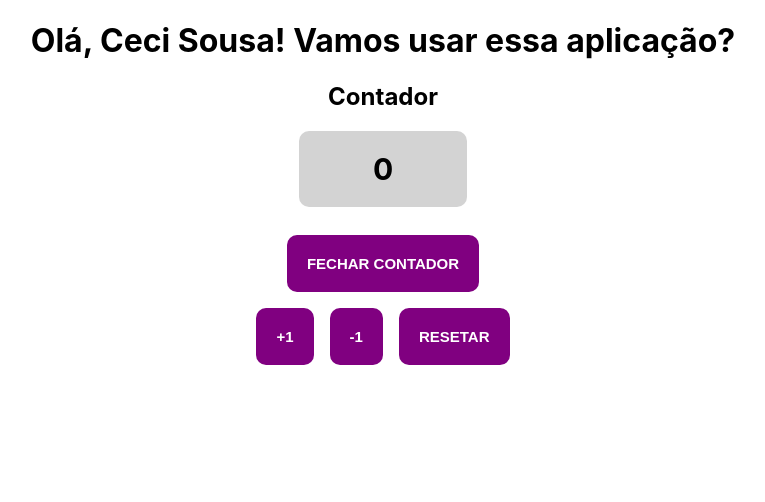
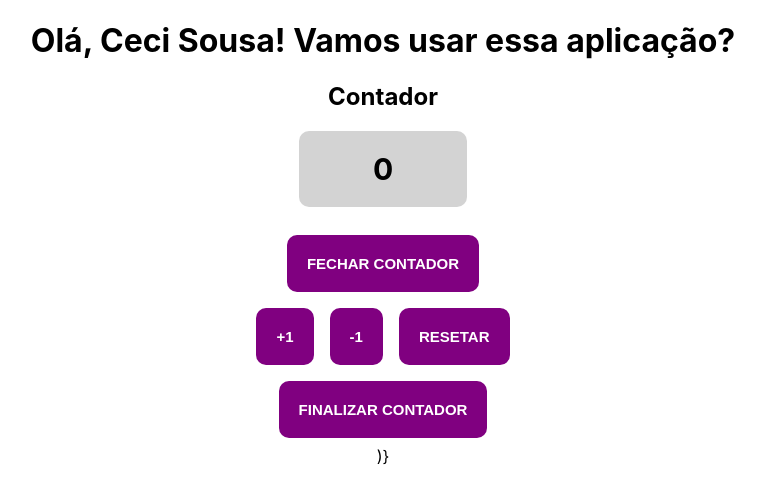
Before and after one commit to cecisousa/reprograma-react-I, a React (Create React App) app in the folder projeto-react-contador/: page / in a window 1280 px wide. Both pictures are taken after a click on the button "ABRIR CONTADOR". Shown: the top 502 px of the page, without its empty margins (257-1022 px from the left). Built offline with nearby package versions, Linux system fonts and the light colour scheme.

Commit message:
inicia componentização

```diff
--- a/projeto-react-contador/src/App.js
+++ b/projeto-react-contador/src/App.js
@@ -1,4 +1,5 @@
 import React from 'react';
+import Contador from './componentes/Contador'
 import './App.css';
 
 const dadosPessoais = {
@@ -7,98 +8,6 @@ const dadosPessoais = {
 }
 
 const saudacao = obj => `Olá, ${obj.nome} ${obj.sobrenome}!`;
-
-class Contador extends React.Component {
-  constructor(props) {
-    super(props);
-    this.state = {
-      contador: 0,
-      visibilidade: false,
-      desabilitado: false
-    }
-  }
-
-  adicionarUm = () => {
-    this.setState((prevState) => {
-      return {
-        contador: prevState.contador + 1
-      }
-    })
-  }
-
-  subtrairUm = () => {
-    this.setState((prevState) => {
-      return {
-        contador: prevState.contador - 1
-      }
-    })
-  }
-
-  resetarContador = () => {
-    this.setState(() => {
-      return {
-        contador: 0,
-        desabilitado: false
-      }
-    })
-  }
-
-  alternarVisibilidade = () => {
-    this.setState((prevState) => {
-      return {
-        visibilidade: !prevState.visibilidade
-      }
-    })
-  }
-
-  finalizarContador = () => {
-    this.setState(() => {
-      return {
-        desabilitado: true
-      }
-    })
-  }
-
-  // render() {
-  //   return (
-  //     <div>
-  //       <p className="resultado">{this.state.contador}</p>
-  //       <button className="botao" onClick={this.alternarVisibilidade}>{this.state.visibilidade === true ? "Fechar Contador" : "Abrir Contador"}</button>
-  //       {this.state.visibilidade === true ? (
-  //         <div>
-  //           <button className="botao" onClick={this.adicionarUm}>+1</button>
-  //           <button className="botao" onClick={this.subtrairUm}>-1</button>
-  //           <button className="botao" onClick={this.resetarContador}>Resetar</button>
-  //         </div>
-  //       ) : ""}
-  //     </div>
-  //   )
-  // }
-
-  // Outra forma de renderizar com operadores lógicos:
-
-  render() {
-    return (
-      <div>
-        <p className="resultado">{this.state.contador}</p>
-        <button className="botao" onClick={this.alternarVisibilidade}>{this.state.visibilidade === true ? "Fechar Contador" : "Abrir Contador"}</button>
-        {this.state.visibilidade && (
-          <div>
-            <button className="botao" disabled={this.state.desabilitado} onClick={this.adicionarUm}>+1</button>
-            <button className="botao" disabled={this.state.desabilitado} onClick={this.subtrairUm}>-1</button>
-            <button className="botao" onClick={this.resetarContador}>Resetar</button>
-            {this.state.contador !== 0 && (
-              <div>
-                <button className="botao" onClick={this.finalizarContador}>Finalizar Contador</button>
-              </div>
-            )}
-          </div>
-        )}
-      </div>
-    )
-  }
-
-}
 
 function App(props) {
   return (
--- /dev/null
+++ b/projeto-react-contador/src/componentes/BotaoAbrirFechar.js
@@ -0,0 +1,11 @@
+import React from 'react';
+
+const BotaoAbrirFechar = props => {
+    return (
+        <div>
+            <button className="botao" onClick={props.onClickMethod}>{props.visibilidade === true ? "Fechar Contador" : "Abrir Contador"}</button>
+        </div>
+    )
+}
+
+export default BotaoAbrirFechar;
--- /dev/null
+++ b/projeto-react-contador/src/componentes/BotaoFinalizar.js
@@ -0,0 +1,11 @@
+import React from 'react';
+
+const BotaoFinalizar = props => {
+    return (
+        <div>
+        <button className="botao" onClick={props.onClickMethod4}>Finalizar Contador</button>
+    </div>
+    )
+}
+
+export default BotaoFinalizar;
--- /dev/null
+++ b/projeto-react-contador/src/componentes/BotoesContador.js
@@ -0,0 +1,13 @@
+import React from 'react';
+
+const BotoesContador = props => {
+    return (
+        <div>
+            <button className="botao" disabled={props.desabilitado} onClick={props.onClickMethod1}>+1</button>
+            <button className="botao" disabled={props.desabilitado} onClick={props.onClickMethod2}>-1</button>
+            <button className="botao" onClick={props.onClickMethod3}>Resetar</button>
+        </div>
+    )
+}
+
+export default BotoesContador;
--- /dev/null
+++ b/projeto-react-contador/src/componentes/Contador.js
@@ -0,0 +1,85 @@
+import React from 'react';
+import BotaoAbrirFechar from './BotaoAbrirFechar';
+import BotoesContador from './BotoesContador';
+import BotaoFinalizar from './BotaoFinalizar';
+
+class Contador extends React.Component {
+    constructor(props) {
+        super(props);
+        this.state = {
+            contador: 0,
+            visibilidade: false,
+            desabilitado: false
+        }
+    }
+
+    adicionarUm = () => {
+        this.setState((prevState) => {
+            return {
+                contador: prevState.contador + 1
+            }
+        })
+    }
+
+    subtrairUm = () => {
+        this.setState((prevState) => {
+            return {
+                contador: prevState.contador - 1
+            }
+        })
+    }
+
+    resetarContador = () => {
+        this.setState(() => {
+            return {
+                contador: 0,
+                desabilitado: false
+            }
+        })
+    }
+
+    alternarVisibilidade = () => {
+        this.setState((prevState) => {
+            return {
+                visibilidade: !prevState.visibilidade
+            }
+        })
+    }
+
+    finalizarContador = () => {
+        this.setState(() => {
+            return {
+                desabilitado: true
+            }
+        })
+    }
+
+    render() {
+        return (
+            <div>
+                <p className="resultado">{this.state.contador}</p>
+                <BotaoAbrirFechar
+                    onClickMethod={this.alternarVisibilidade}
+                    visibilidade={this.state.visibilidade}
+                />
+                {this.state.visibilidade && (
+                    <div>
+                        <BotoesContador
+                            onClickMethod1={this.adicionarUm}
+                            onClickMethod2={this.subtrairUm}
+                            onClickMethod3={this.resetarContador}
+                            onClickMethod4={this.finalizarContador}
+                            desabilitado={this.state.desabilitado}
+                            contador={this.state.contador}
+                        />
+                        <BotaoFinalizar />
+                        )}
+                </div>
+                )}
+            </div>
+        )
+    }
+
+}
+
+export default Contador;
```
